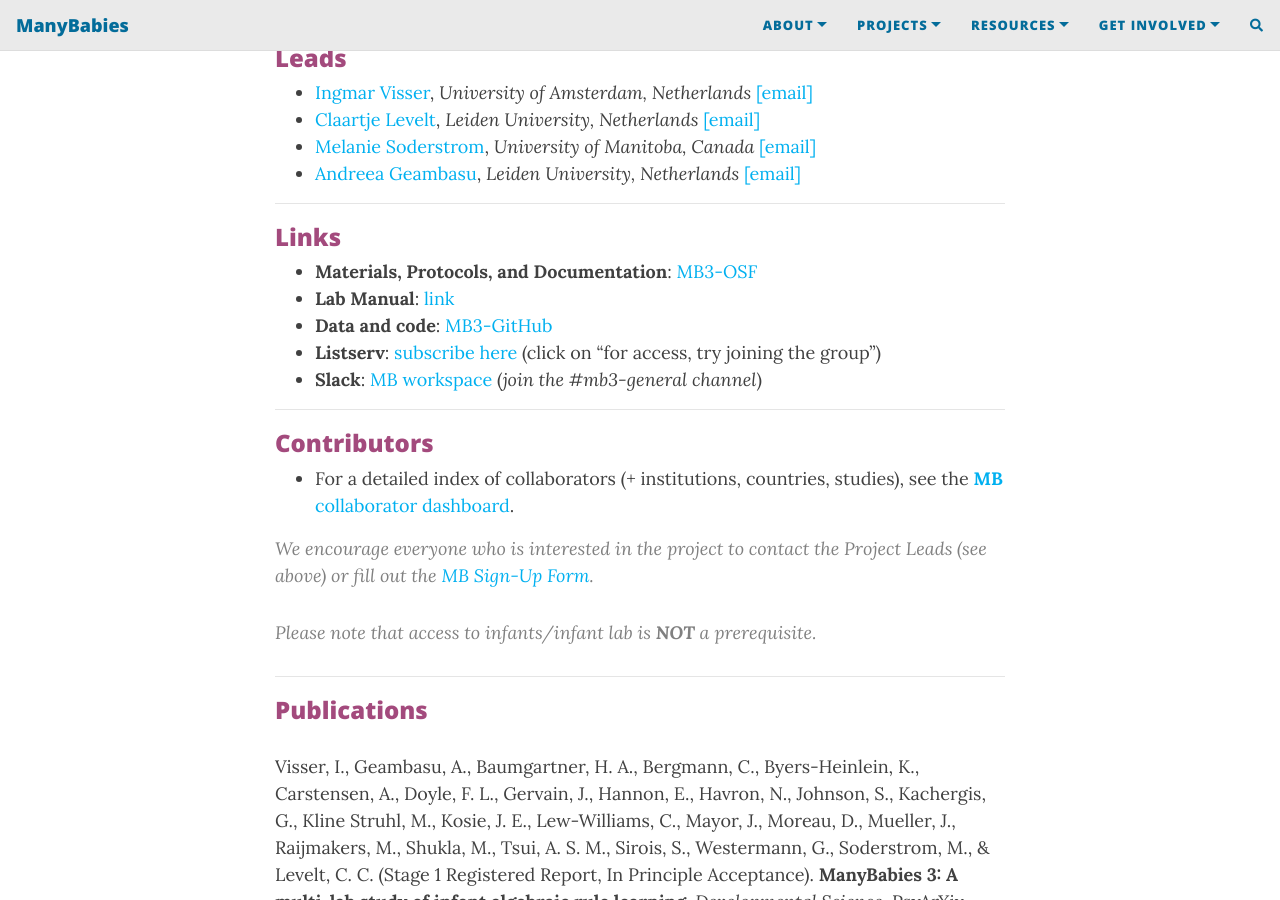
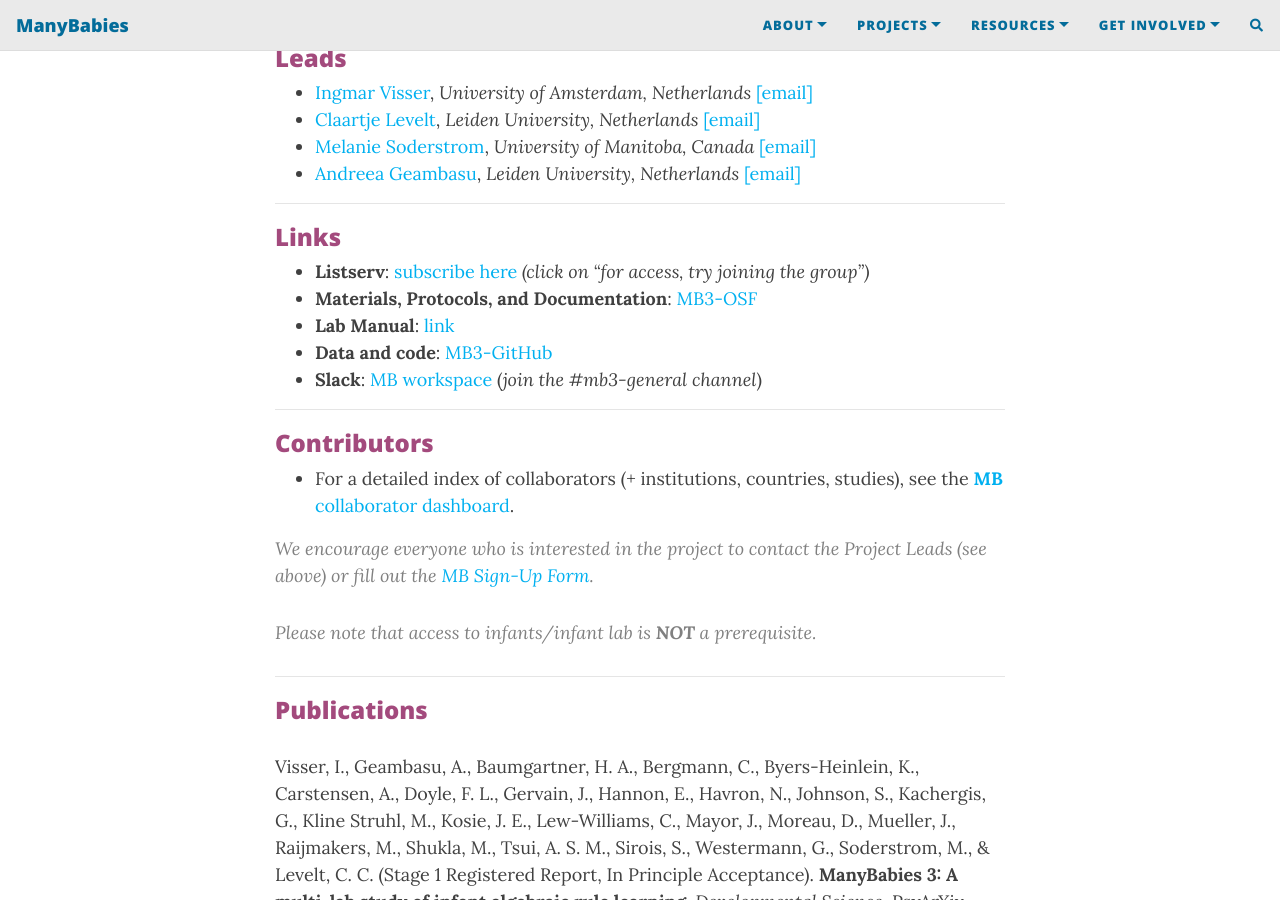
Before and after one commit to manybabies/manybabies.github.io, a Jekyll site: the page built from MB3.md, in a window 1280 px wide and 900 px high, scrolled down 1055 px. Built offline with Jekyll 4.4.1, drawn with Linux system fonts in a browser that asks for light colours; nearby versions of some CDN libraries; comment, search, counter and statistics services are not loaded.

Commit message:
Update MB3.md

```diff
--- a/MB3.md
+++ b/MB3.md
@@ -24,10 +24,10 @@
 
 ***
 ### Links
+* **Listserv**: [subscribe here](https://groups.google.com/a/manybabies.org/g/mb3-list) *(click on “for access, try joining the group”)*
 * **Materials, Protocols, and Documentation**: [MB3-OSF](https://osf.io/kqu9v/)
 * **Lab Manual**: [link](https://docs.google.com/document/d/1b-ZaJpbVzvN_fUApXlZkZiT9jxGUYRhHbAC1qOucufo/edit?usp=sharing)
 * **Data and code**: [MB3-GitHub](https://github.com/manybabies/mb3-rules)
-* **Listserv**: [subscribe here](https://groups.google.com/a/manybabies.org/g/mb3-list) (click on “for access, try joining the group”)
 * **Slack**: [MB workspace](https://join.slack.com/t/manybabies/shared_invite/zt-1frvx4ulh-b7ge7X6DY8Yl4HgBW1xBXQ) (*join the #mb3-general channel*)
 
 
```
